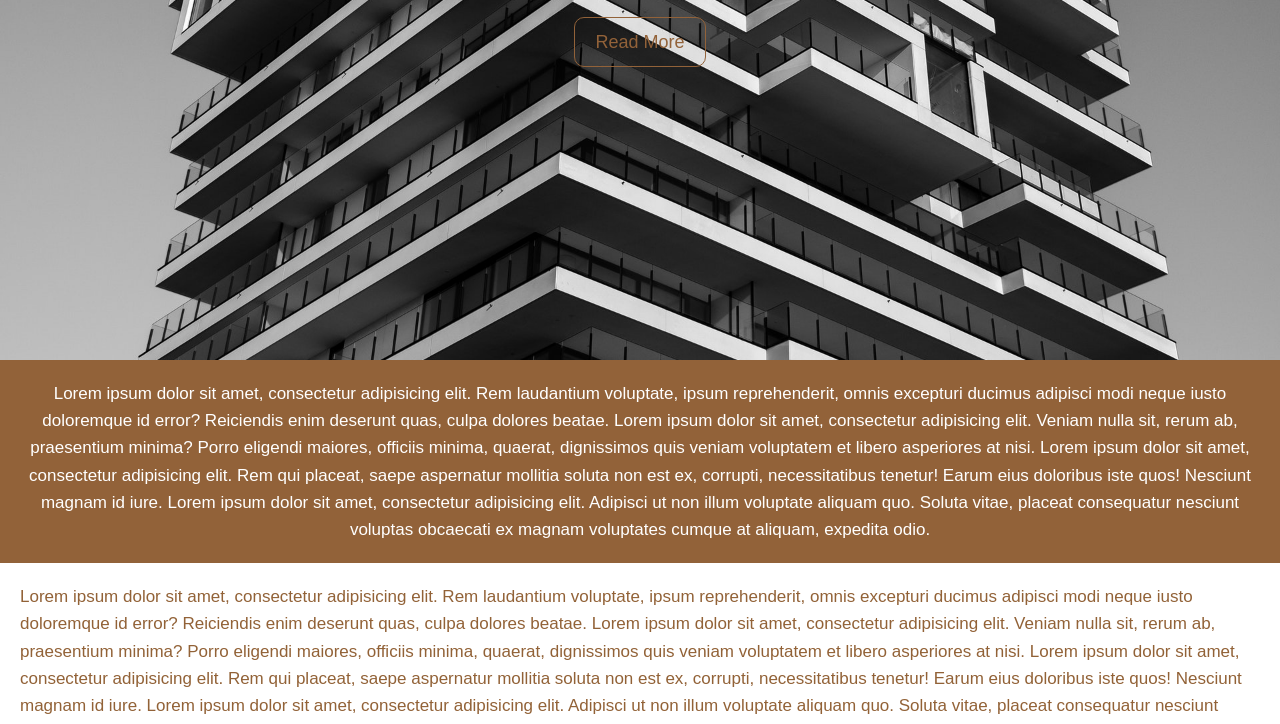
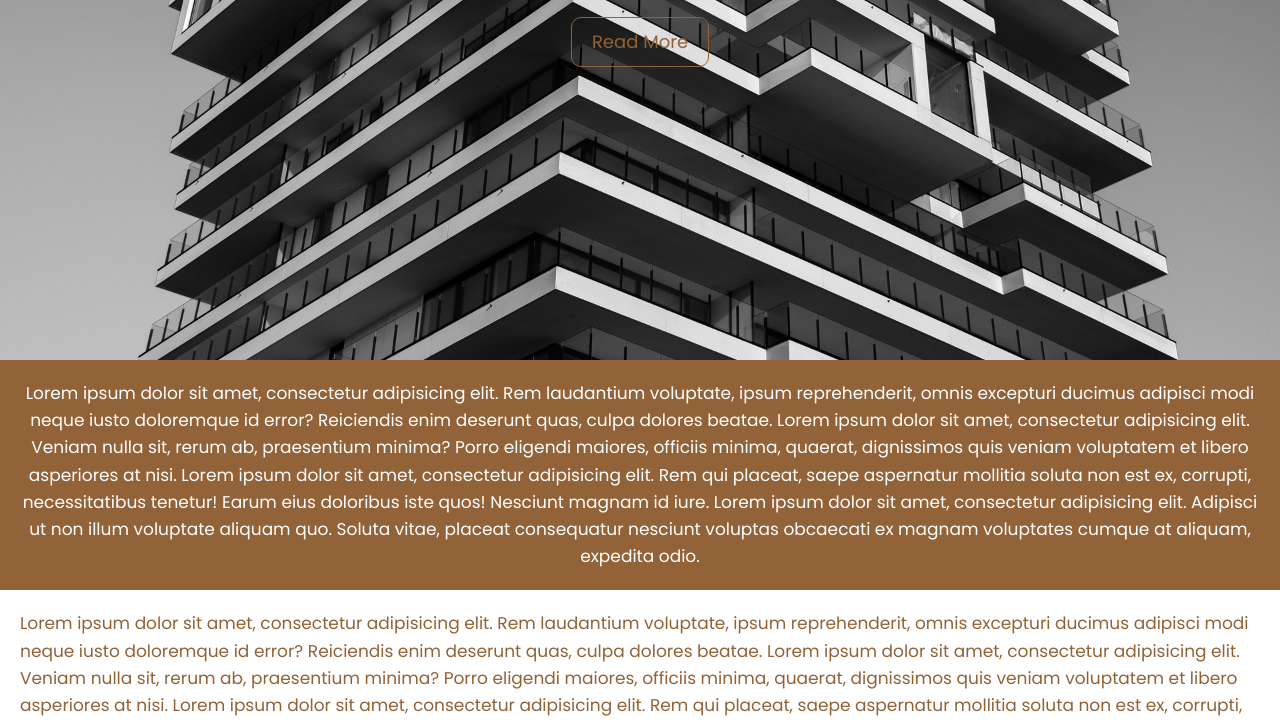
Before and after one commit to hemuuu/Full-Screen-Landing-page, a plain HTML site: page index.html in a window 1280 px wide. Shown: the part 440-1164 px from the top of the page. Drawn offline with Linux system fonts and the light colour scheme.

Commit message:
added new font

```diff
--- a/styles.css
+++ b/styles.css
@@ -5,7 +5,7 @@
 body{
   margin:0;
   padding:0;
-  font-family: Arial,Helvetica," Helvetica Neue",sans-serif;
+  font-family: Poppins !important;
   font-size: 17px;
   color:#926237;
   line-height:1.6;
```
